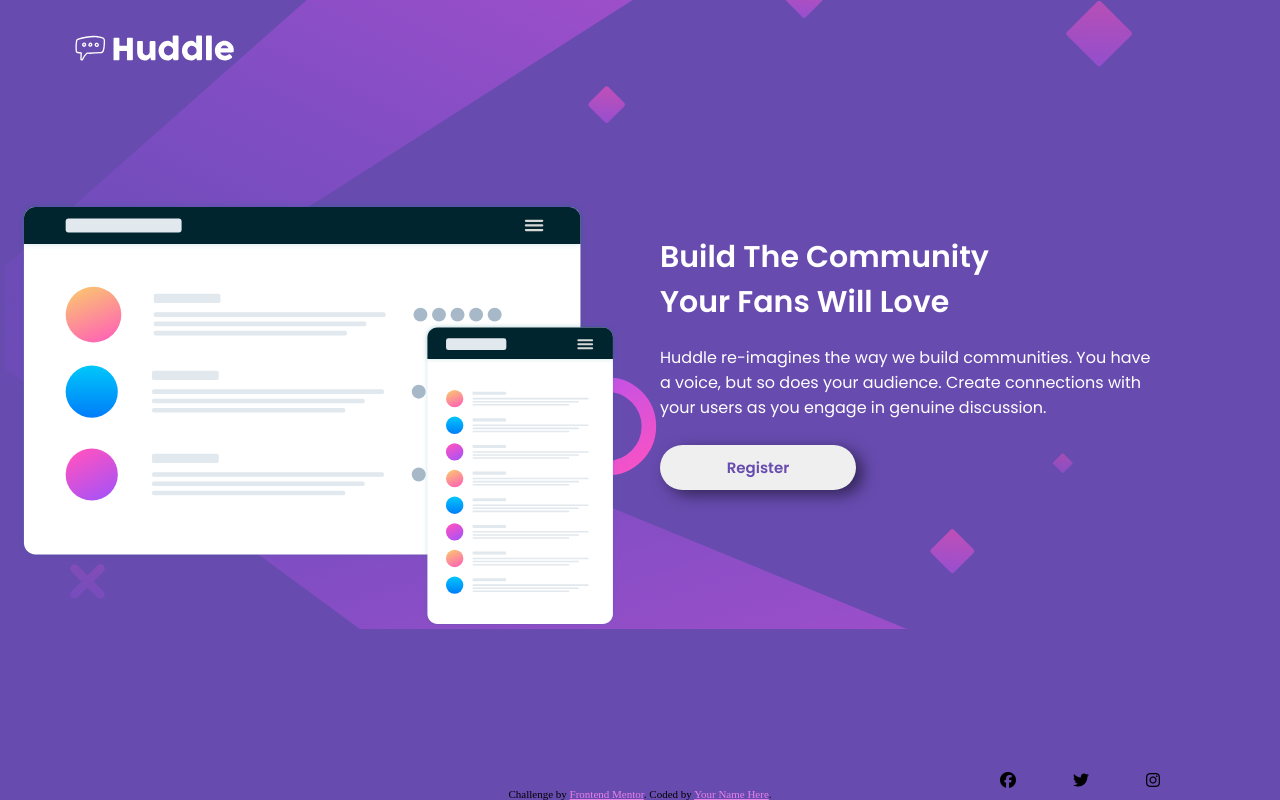
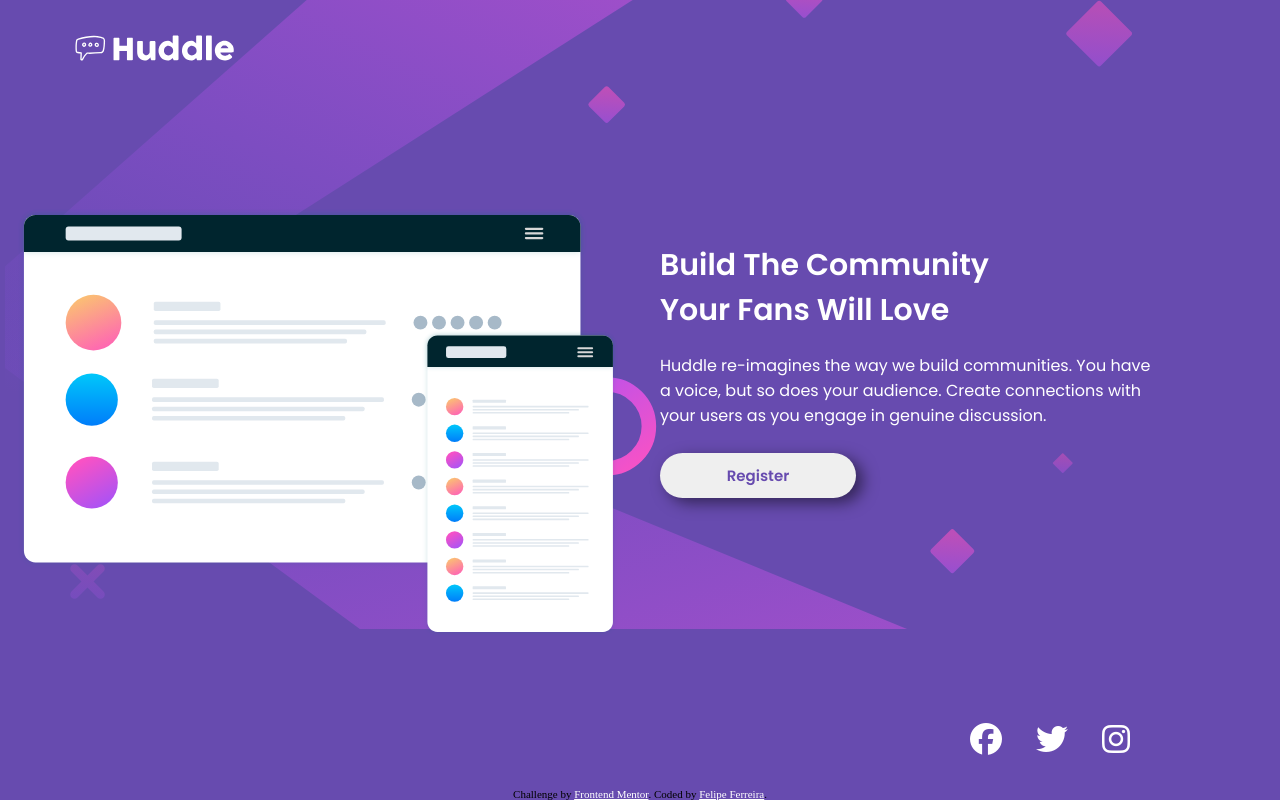
Before and after one commit to FelipeFerreiraSS/Huddle-landing-page, a plain HTML site: page index.html in a window 1280 px wide. Drawn offline with Linux system fonts and the light colour scheme.

Commit message:
commit final

```diff
--- a/index.html
+++ b/index.html
@@ -14,7 +14,7 @@
   <!-- Feel free to remove these styles or customise in your own stylesheet 👍 -->
   <style>
     .attribution { font-size: 11px; text-align: center; }
-    .attribution a { color: hsl(300, 69%, 71%); }
+    .attribution a { color: white; }
   </style>
   <script src="https://kit.fontawesome.com/9b90233ce9.js" crossorigin="anonymous"></script>
 
@@ -47,15 +47,15 @@
   <footer>
     <section class="midia">
       <div class="social">
-        <i class="fab fa-facebook" id="face"></i>
-        <i class="fab fa-twitter" id="twit"></i>
-        <i class="fab fa-instagram" id="insta"></i>
+        <i class="fab fa-facebook fa-2x" id="face"></i>
+        <i class="fab fa-twitter fa-2x" id="twit"></i>
+        <i class="fab fa-instagram fa-2x" id="insta"></i>
       </div>
     </section>
 
     <p class="attribution">
       Challenge by <a href="https://www.frontendmentor.io?ref=challenge" target="_blank">Frontend Mentor</a>.
-      Coded by <a href="#">Your Name Here</a>.
+      Coded by <a href="https://github.com/FelipeFerreiraSS/Huddle-landing-page">Felipe Ferreira</a>.
     </p>
   </footer>
 </body>
--- a/style.css
+++ b/style.css
@@ -103,7 +103,27 @@ header > img {
 }
 .social {
   width: 160px;
-  margin-right: 120px;
+  margin-right: 150px;
   display: flex;
   justify-content: space-between;
+  margin-top: -65px;
+  color: white;
 }
+
+#face:hover {
+  color: var(--SoftMagenta);
+  cursor: pointer;
+  transition: 0.3s;
+}
+
+#twit:hover {
+  color: var(--SoftMagenta);
+  cursor: pointer;
+  transition: 0.3s;
+}
+
+#insta:hover {
+  color: var(--SoftMagenta);
+  cursor: pointer;
+  transition: 0.3s;
+}
```
